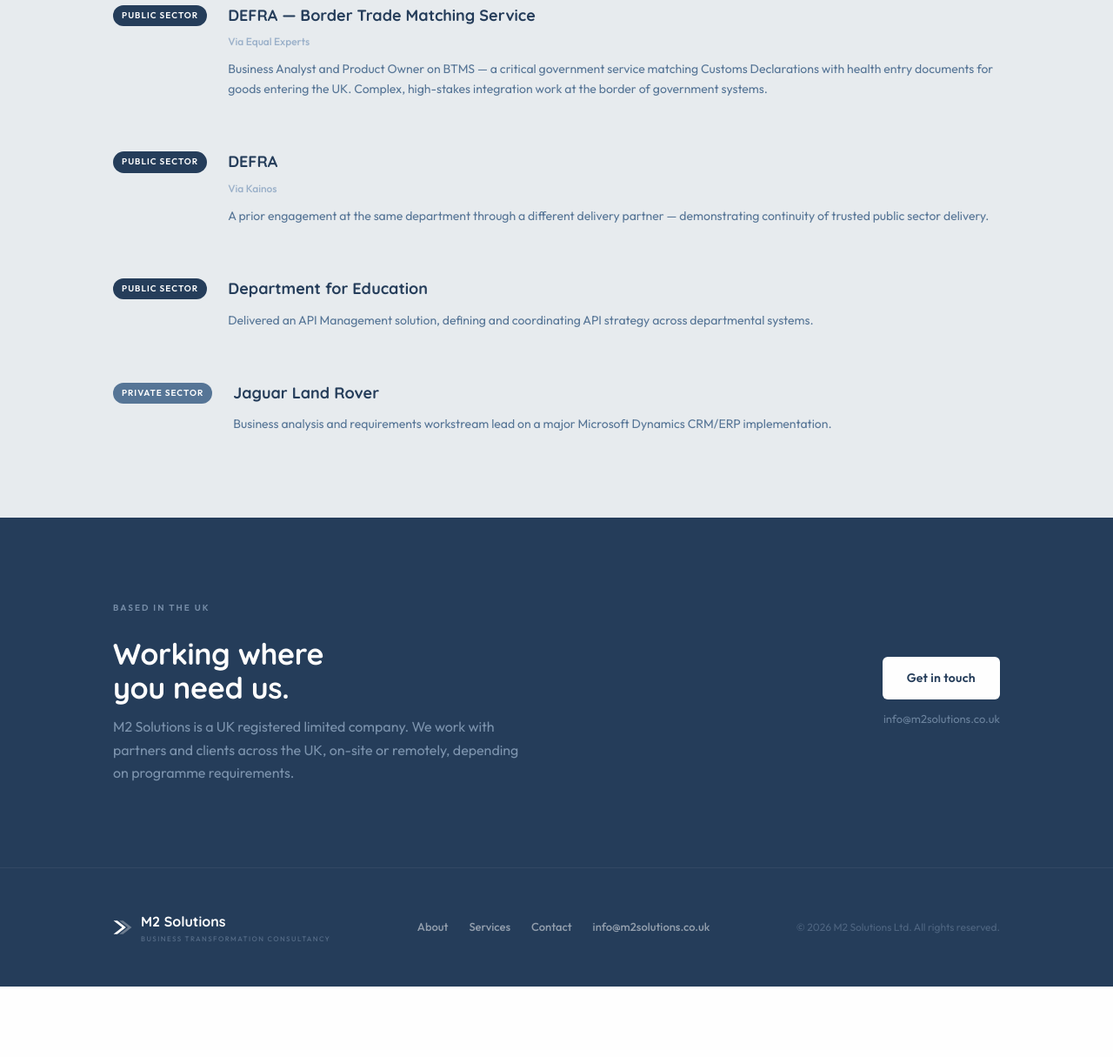
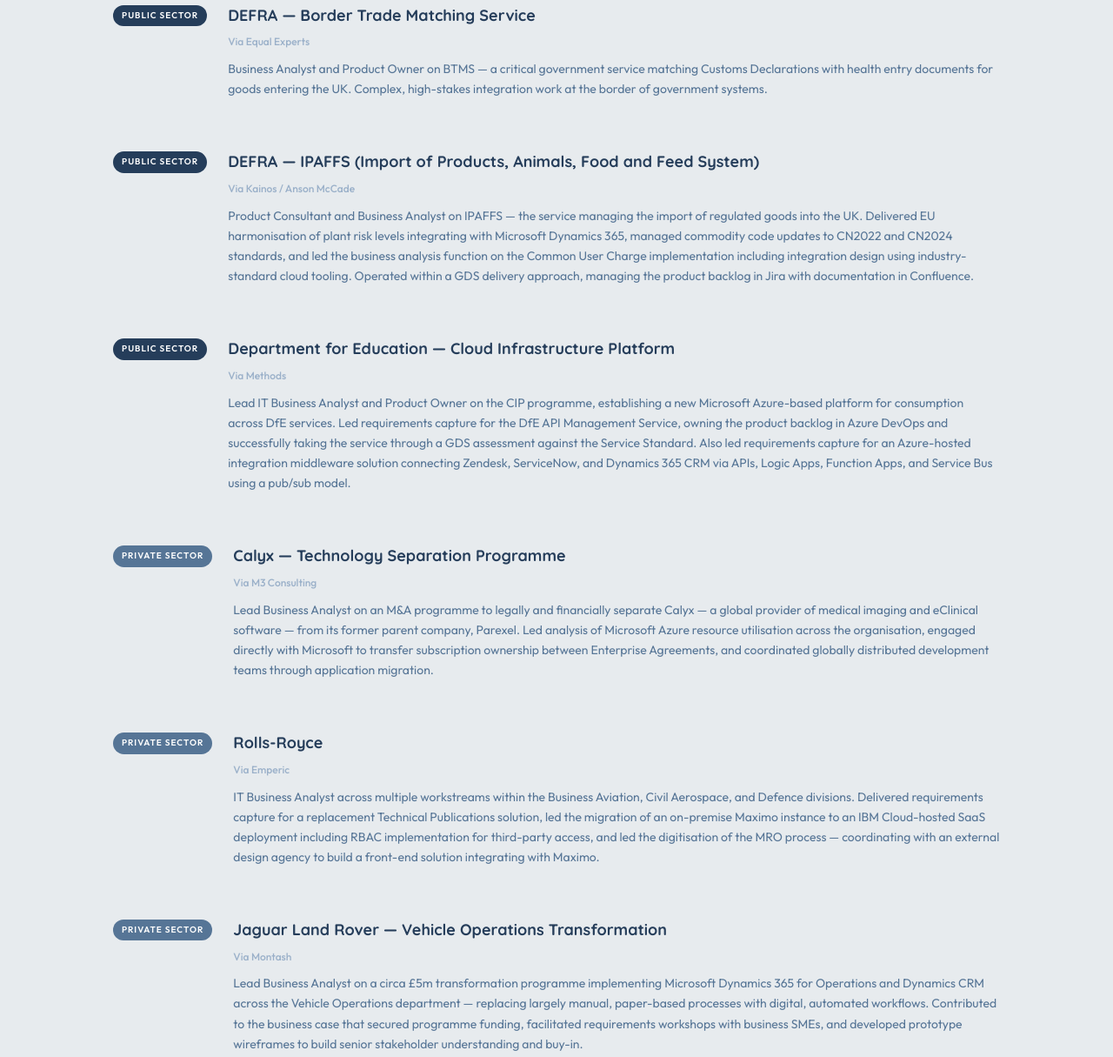
Before and after one commit to M2-Solutions/m2solutions-website, a plain HTML site: page about.html in a window 1280 px wide. Shown: the part 2239-3454 px from the top of the page at 87% size. Before the commit the page ends 3373 px from the top, so only its background shows below. Drawn offline with Linux system fonts and the light colour scheme.

Commit message:
Add files via upload

```diff
--- a/about.html
+++ b/about.html
@@ -139,7 +139,7 @@
           </div>
           <div class="how-step-text">
             <div class="how-step-label">Large Enterprise</div>
-            <div class="how-step-desc">Major private sector organisations — including Jaguar Land Rover — delivering complex CRM, ERP, and integration programmes.</div>
+            <div class="how-step-desc">Major private sector organisations — including Jaguar Land Rover, Rolls-Royce, and Calyx — across transformation, M&A, and enterprise technology programmes.</div>
           </div>
         </div>
       </div>
@@ -175,25 +175,45 @@
       <div class="delivered-item fade-up">
         <span class="delivered-sector-pill">Public Sector</span>
         <div class="delivered-text">
-          <div class="delivered-client">DEFRA</div>
-          <div class="delivered-partner">Via Kainos</div>
-          <div class="delivered-desc">A prior engagement at the same department through a different delivery partner — demonstrating continuity of trusted public sector delivery.</div>
+          <div class="delivered-client">DEFRA — IPAFFS (Import of Products, Animals, Food and Feed System)</div>
+          <div class="delivered-partner">Via Kainos / Anson McCade</div>
+          <div class="delivered-desc">Product Consultant and Business Analyst on IPAFFS — the service managing the import of regulated goods into the UK. Delivered EU harmonisation of plant risk levels integrating with Microsoft Dynamics 365, managed commodity code updates to CN2022 and CN2024 standards, and led the business analysis function on the Common User Charge implementation including integration design using industry-standard cloud tooling. Operated within a GDS delivery approach, managing the product backlog in Jira with documentation in Confluence.</div>
         </div>
       </div>
 
       <div class="delivered-item fade-up">
         <span class="delivered-sector-pill">Public Sector</span>
         <div class="delivered-text">
-          <div class="delivered-client">Department for Education</div>
-          <div class="delivered-desc">Delivered an API Management solution, defining and coordinating API strategy across departmental systems.</div>
+          <div class="delivered-client">Department for Education — Cloud Infrastructure Platform</div>
+          <div class="delivered-partner">Via Methods</div>
+          <div class="delivered-desc">Lead IT Business Analyst and Product Owner on the CIP programme, establishing a new Microsoft Azure-based platform for consumption across DfE services. Led requirements capture for the DfE API Management Service, owning the product backlog in Azure DevOps and successfully taking the service through a GDS assessment against the Service Standard. Also led requirements capture for an Azure-hosted integration middleware solution connecting Zendesk, ServiceNow, and Dynamics 365 CRM via APIs, Logic Apps, Function Apps, and Service Bus using a pub/sub model.</div>
         </div>
       </div>
 
       <div class="delivered-item fade-up">
         <span class="delivered-sector-pill private">Private Sector</span>
         <div class="delivered-text">
-          <div class="delivered-client">Jaguar Land Rover</div>
-          <div class="delivered-desc">Business analysis and requirements workstream lead on a major Microsoft Dynamics CRM/ERP implementation.</div>
+          <div class="delivered-client">Calyx — Technology Separation Programme</div>
+          <div class="delivered-partner">Via M3 Consulting</div>
+          <div class="delivered-desc">Lead Business Analyst on an M&A programme to legally and financially separate Calyx — a global provider of medical imaging and eClinical software — from its former parent company, Parexel. Led analysis of Microsoft Azure resource utilisation across the organisation, engaged directly with Microsoft to transfer subscription ownership between Enterprise Agreements, and coordinated globally distributed development teams through application migration.</div>
+        </div>
+      </div>
+
+      <div class="delivered-item fade-up">
+        <span class="delivered-sector-pill private">Private Sector</span>
+        <div class="delivered-text">
+          <div class="delivered-client">Rolls-Royce</div>
+          <div class="delivered-partner">Via Emperic</div>
+          <div class="delivered-desc">IT Business Analyst across multiple workstreams within the Business Aviation, Civil Aerospace, and Defence divisions. Delivered requirements capture for a replacement Technical Publications solution, led the migration of an on-premise Maximo instance to an IBM Cloud-hosted SaaS deployment including RBAC implementation for third-party access, and led the digitisation of the MRO process — coordinating with an external design agency to build a front-end solution integrating with Maximo.</div>
+        </div>
+      </div>
+
+      <div class="delivered-item fade-up">
+        <span class="delivered-sector-pill private">Private Sector</span>
+        <div class="delivered-text">
+          <div class="delivered-client">Jaguar Land Rover — Vehicle Operations Transformation</div>
+          <div class="delivered-partner">Via Montash</div>
+          <div class="delivered-desc">Lead Business Analyst on a circa £5m transformation programme implementing Microsoft Dynamics 365 for Operations and Dynamics CRM across the Vehicle Operations department — replacing largely manual, paper-based processes with digital, automated workflows. Contributed to the business case that secured programme funding, facilitated requirements workshops with business SMEs, and developed prototype wireframes to build senior stakeholder understanding and buy-in.</div>
         </div>
       </div>
 
```
Also changed, not shown: index.html (+23 -5 lines).
